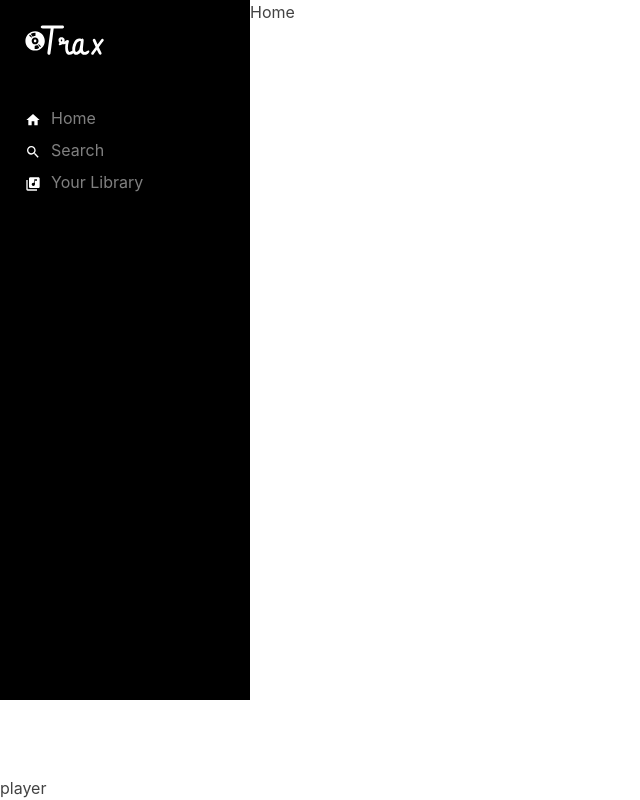
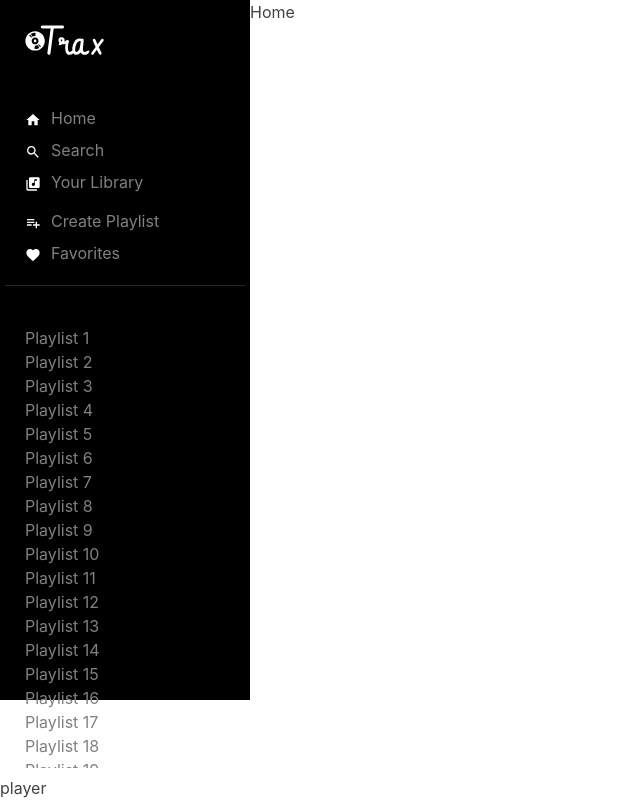
Before and after one commit to vguenoff/fem-fullstack-music, a Next.js app: page / in a window 1280 px wide. Shown: the whole page, without its empty margins (0-640 px from the left). Built offline with nearby package versions, Linux system fonts and the light colour scheme.

Commit message:
Create playlist menu

```diff
--- a/components/Sidebar.tsx
+++ b/components/Sidebar.tsx
@@ -38,6 +38,34 @@ const navMenu = [
     },
 ]
 
+const musicMenu = [
+    {
+        name: 'Create Playlist',
+        icon: MdPlaylistAdd,
+        route: '/',
+    },
+    {
+        name: 'Favorites',
+        icon: MdFavorite,
+        route: '/favorites',
+    },
+]
+
+const playlist = new Array(30).fill('').map((_, i) => `Playlist ${i + 1}`)
+
+const MenuListItem = ({ name, icon, route }) => (
+    <ListItem paddingX="20px" fontSize="16px">
+        <LinkBox>
+            <Link href={route} passHref>
+                <LinkOverlay>
+                    <ListIcon as={icon} color="white" marginRight="10px" />
+                    {name}
+                </LinkOverlay>
+            </Link>
+        </LinkBox>
+    </ListItem>
+)
+
 export const Sidebar = () => {
     return (
         <Box
@@ -52,24 +80,36 @@ export const Sidebar = () => {
                     <Image src="/logo.svg" height={60} width={120} />
                 </Box>
             </Box>
-            <Box marginBottom="20px">
+            <Box>
                 <List spacing={2}>
-                    {navMenu.map((menu, i) => (
-                        <ListItem
-                            paddingX="20px"
-                            fontSize="16px"
-                            key={`${menu.name + i}`}
-                        >
+                    {navMenu.map(({ name, icon, route }) => {
+                        return (
+                            <MenuListItem
+                                key={name}
+                                {...{ name, icon, route }}
+                            />
+                        )
+                    })}
+                </List>
+            </Box>
+            <Box marginTop="15px">
+                <List spacing={2}>
+                    {musicMenu.map(({ name, icon, route }) => (
+                        <MenuListItem key={name} {...{ name, icon, route }} />
+                    ))}
+                </List>
+            </Box>
+            <Divider marginY="20px" color="gray.800" />
+            <Box height="66%" overflowY="auto" paddingY="20px">
+                <List>
+                    {playlist.map(p => (
+                        <ListItem paddingX="20px" key={p}>
                             <LinkBox>
-                                <Link href={menu.route} passHref>
-                                    <LinkOverlay>
-                                        <ListIcon
-                                            as={menu.icon}
-                                            color="white"
-                                            marginRight="10px"
-                                        />
-                                        {menu.name}
-                                    </LinkOverlay>
+                                <Link
+                                    href={`/${p.split(' ').join('')}`}
+                                    passHref
+                                >
+                                    <LinkOverlay>{p}</LinkOverlay>
                                 </Link>
                             </LinkBox>
                         </ListItem>
```
